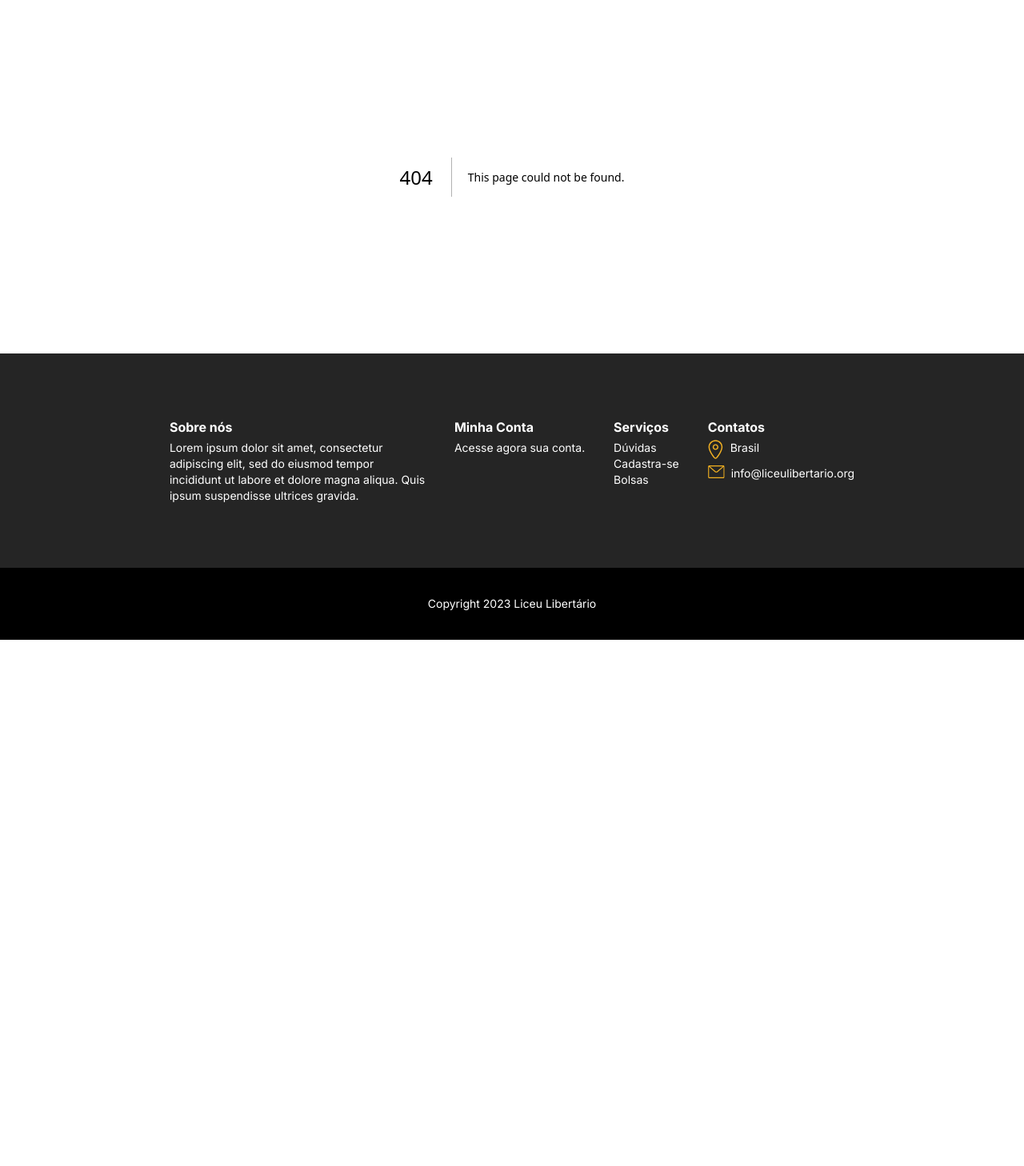
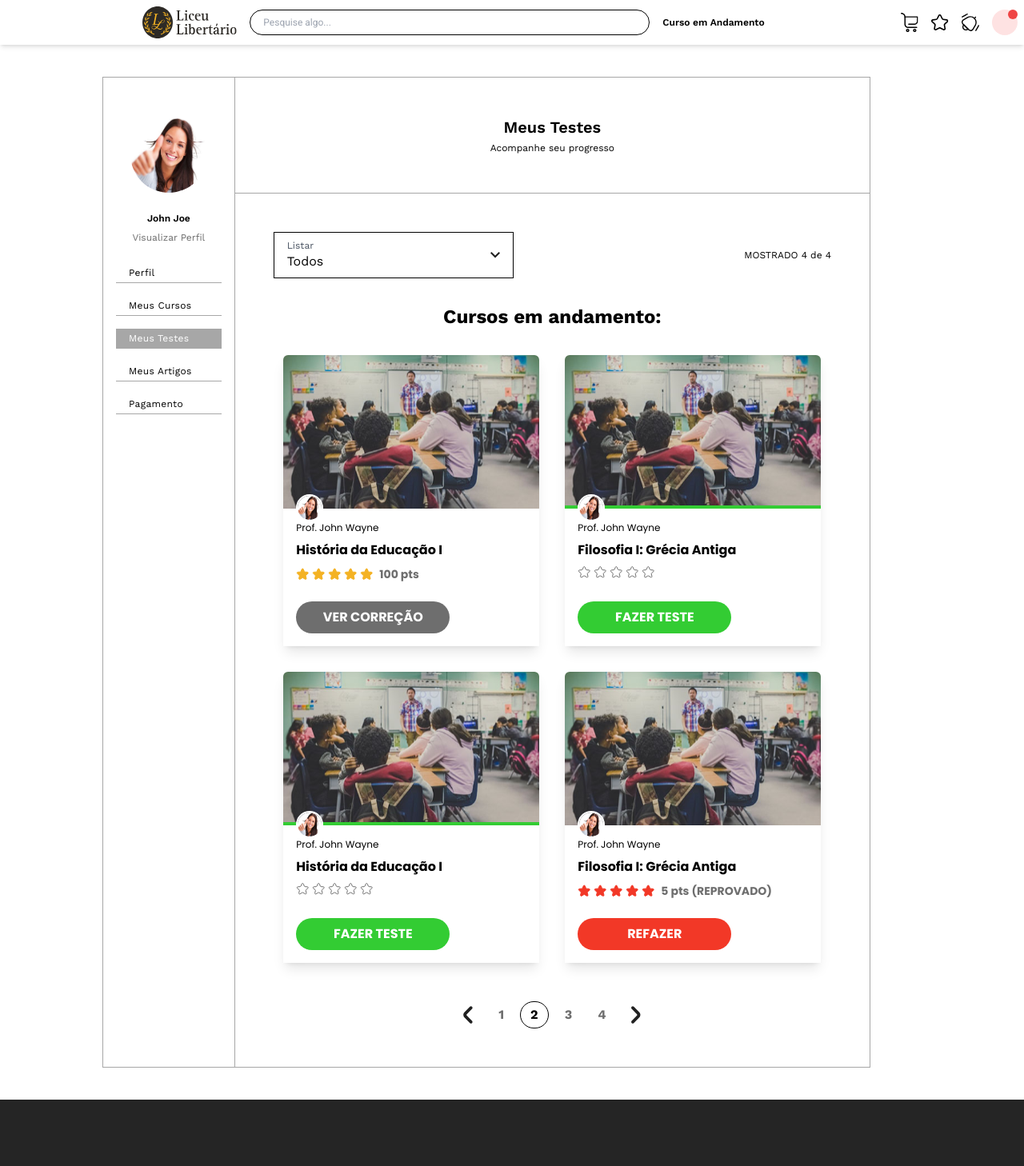
Before and after one commit to MassMessage/liceu-front, a Next.js app: page /panel/tests in a window 1280 px wide. Before the commit this address had no page. Shown: the top 1458 px of the page at 80% size. Before the commit the page ends 800 px from the top, so only its background shows below. Built offline with nearby package versions, Linux system fonts and the light colour scheme.

Commit message:
Created Tests Profile Screen

```diff
--- a/app/components/AsideOptions.tsx
+++ b/app/components/AsideOptions.tsx
@@ -8,7 +8,7 @@ export const AsideOptions = () => {
         <>
             <AsideOption highlight={route === '/panel/profile'} href={`/panel/profile`}>Perfil</AsideOption>
             <AsideOption highlight={route === '/panel/courses'} href={`/panel/courses`}>Meus Cursos</AsideOption>
-            <AsideOption href={'/'}>Meus Testes</AsideOption>
+            <AsideOption highlight={route === '/panel/tests'} href={`/panel/tests`}>Meus Testes</AsideOption>
             <AsideOption href={'/'}>Meus Artigos</AsideOption>
             <AsideOption href={'/'}>Pagamento</AsideOption>
         </>
--- /dev/null
+++ b/app/components/Pagination.tsx
@@ -0,0 +1,49 @@
+'use client'
+import React, { useState, FC } from 'react';
+import Arrow from '@/public/icons/Arrow.svg';
+import ArrowInverse from '@/public/icons/Arrow-inverse.svg';
+import { Icon } from './Icon';
+
+type PaginationProps = {
+    totalPages: number;
+    currentPage: number;
+    onPageChange?: (page: number) => void;
+};
+
+const Pagination: FC<PaginationProps> = ({ totalPages, currentPage, onPageChange }) => {
+    const goToPage = (page: number) => {
+        if (page >= 1 && page <= totalPages) {
+            onPageChange && onPageChange(page);
+        }
+    };
+
+    return (
+        <div className="flex items-center justify-center space-x-2">
+            <button
+                onClick={() => goToPage(currentPage - 1)}
+                className="px-3 py-1 rounded-full disabled:opacity-50"
+                disabled={currentPage === 1}
+            >
+                <Icon src={ArrowInverse} alt='' minWidth={12} quality={50} />
+            </button>
+            {[...Array(totalPages)].map((_, index) => (
+                <button
+                    key={index}
+                    onClick={() => goToPage(index + 1)}
+                    className={`px-3 py-1 font-bold rounded-full ${currentPage === index + 1 ? 'border border-black' : 'text-[#6E6E6E]'}`}
+                >
+                    {index + 1}
+                </button>
+            ))}
+            <button
+                onClick={() => goToPage(currentPage + 1)}
+                className="px-3 py-1 rounded-full disabled:opacity-50"
+                disabled={currentPage === totalPages}
+            >
+                <Icon src={Arrow} alt='' minWidth={12} quality={50} />
+            </button>
+        </div>
+    );
+};
+
+export default Pagination;
--- /dev/null
+++ b/app/panel/tests/page.tsx
@@ -0,0 +1,33 @@
+import { SectionProfile } from '../../components/SectionProfile';
+import thumb from "@/public/picturesModel/Course1.svg";
+import author from "@/public/picturesModel/PictureProfile.png";
+import { CourseCard } from '@/app/components/CourseCard';
+import { DropdownFilter } from '@/app/components/DropdownFilter';
+import Pagination from '@/app/components/Pagination';
+
+export default function Tests() {
+    return (
+        <>
+            <SectionProfile>
+                <h2 className='font-semibold mb-1 text-xl'>Meus Testes</h2>
+                <p className='text-xs'>Acompanhe seu progresso</p>
+            </SectionProfile>
+            <SectionProfile borderNone>
+                <div className='flex justify-between w-full items-center'>
+                    <DropdownFilter title='oi' items={['1', 'dois']} />
+                    <span className='text-xs'>MOSTRADO {4} de {4}</span>
+                </div>
+                <h4 className='text-2xl my-8'>
+                    <b>Cursos em andamento:</b>
+                </h4>
+                <div className='flex gap-8 flex-wrap justify-center mb-12'>
+                    <CourseCard type='test' status='complete' title="História da Educação I" author='Prof. John Wayne' feedbackStars={100} thumbnail={thumb} authorPhoto={author} />
+                    <CourseCard type='test' status='to do' title="Filosofia I: Grécia Antiga" author='Prof. John Wayne' feedbackStars={0} thumbnail={thumb} authorPhoto={author} />
+                    <CourseCard type='test' status='to do' title="História da Educação I" author='Prof. John Wayne' feedbackStars={0} thumbnail={thumb} authorPhoto={author} />
+                    <CourseCard type='test' status='failed' title="Filosofia I: Grécia Antiga" author='Prof. John Wayne' feedbackStars={5} thumbnail={thumb} authorPhoto={author} />
+                </div>
+                <Pagination totalPages={4} currentPage={2} />
+            </SectionProfile>
+        </>
+    )
+}
```
Also changed, not shown: public/icons/Arrow-inverse.svg (added), public/icons/Arrow.svg (added).
